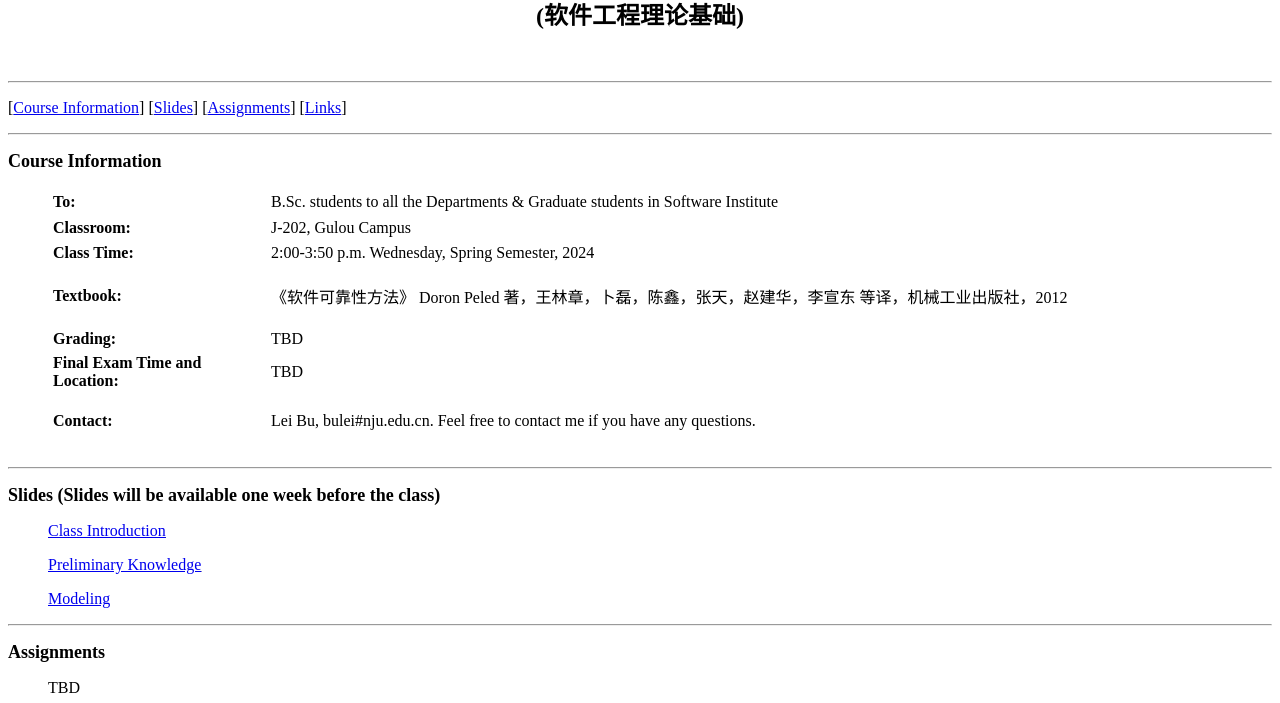
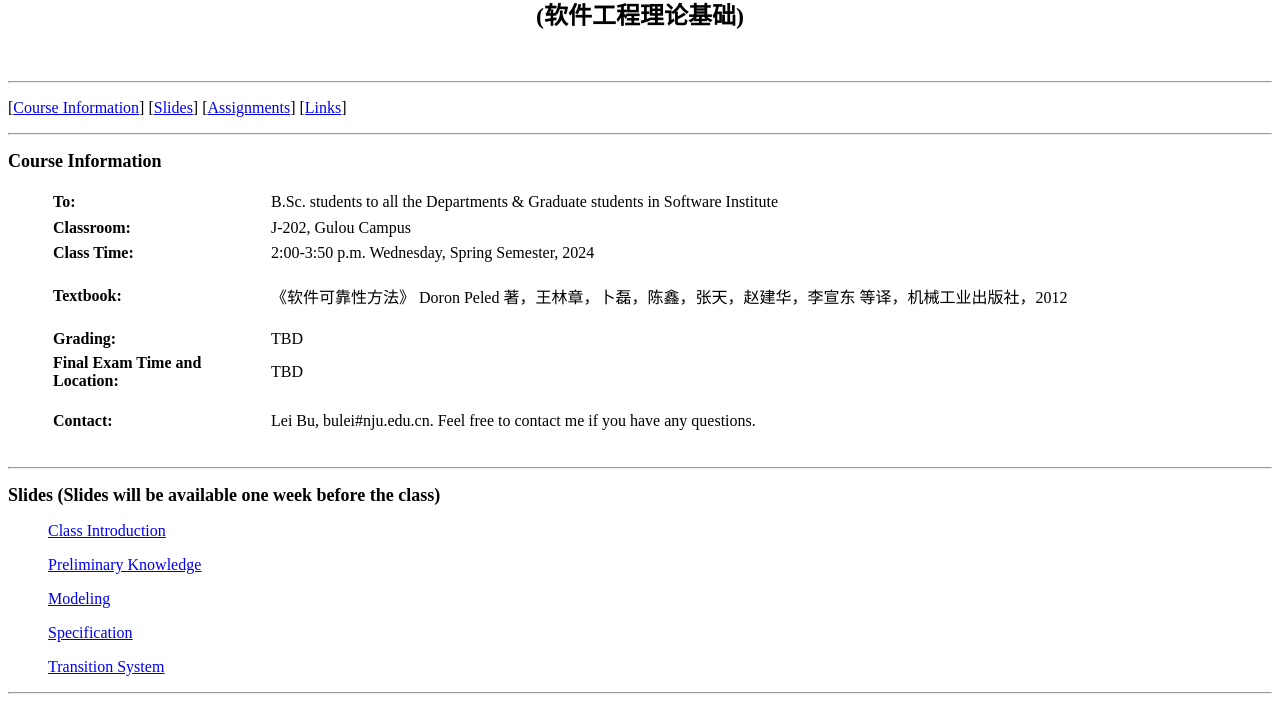
Before and after one commit to tfse24/tfse24.github.io, a plain HTML site: page index.html in a window 1280 px wide. Shown: the part 97-800 px from the top of the page. Drawn offline with Linux system fonts and the light colour scheme.

Commit message:
Add Specification and TS.

```diff
--- a/index.html
+++ b/index.html
@@ -63,6 +63,8 @@ Information</font></a><font size="3" face="Times New Roman">] [</font><a href="h
   <p class="STYLE21"><u><a href="https://tfse24.github.io/slides/Intro.ppt">Class Introduction</a></u>  </p>
   <p class="STYLE21"><u><a href="https://tfse24.github.io/slides/Preliminary.ppt">Preliminary Knowledge</a></u></p>
   <p class="STYLE21"><u><a href="https://tfse24.github.io/slides/modeling.ppt">Modeling</a></u>  </p>
+  <p class="STYLE21"><u><a href="https://tfse24.github.io/slides/specification.ppt">Specification</a></u>  </p>
+  <p class="STYLE21"><u><a href="https://tfse24.github.io/slides/TS.ppt">Transition System</a></u>  </p>
  </blockquote>
 <font size="6" face="Times New Roman"><b>
 <hr>
```
Also changed, not shown: 2 other files.
